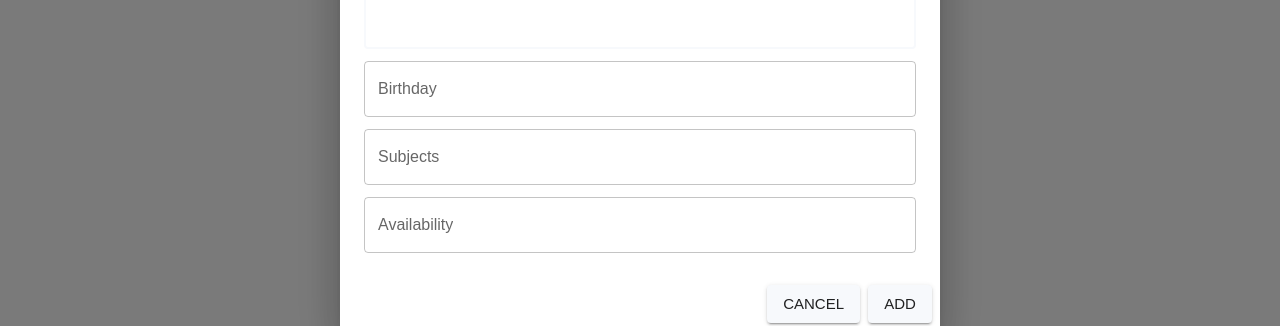
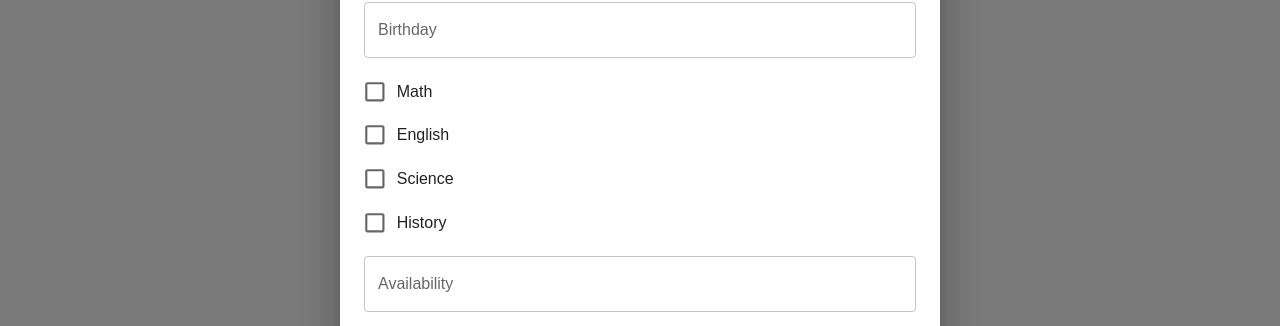
Before and after one commit to sadieLiu/ElevateWebApp, a Next.js app: page /tutorOverview in a window 1280 px wide. Both pictures are taken after a click on the button 1227 px from the left and 120 px from the top of the page. Shown: the part 343-669 px from the top of the page. Built offline with nearby package versions, Linux system fonts and the light colour scheme; no server answers; what @mui/material-nextjs would draw is missing.

Commit message:
tutor subject boxes

```diff
--- a/app/components/TutorTable/EnhancedTable.tsx
+++ b/app/components/TutorTable/EnhancedTable.tsx
@@ -1,7 +1,7 @@
 //main table component combing all subcomponents
 "use client";
 
-import { Box, Paper, Table, TableBody, TableContainer, TablePagination, FormControlLabel, Switch } from "@mui/material";
+import { Box, Paper, Table, TableBody, TableContainer, TablePagination, FormControlLabel, Switch, Checkbox, FormGroup } from "@mui/material";
 import * as React from 'react';
 import { EnhancedTableHead } from "./EnhancedTableHead";
 import { EnhancedTableToolbar } from "./EnhancedTableToolbar";
@@ -14,6 +14,7 @@ export default function EnhancedTable() {
 
 const CURRYEAR = new Date().getFullYear();
 
+const [selectedSubjects, setSelectedSubjects] = React.useState<string[]>([]);
 
 // get data from database for rows
 const [rows, setRows] = React.useState<Data[]>([]);
@@ -32,7 +33,19 @@ React.useEffect(() => {
     }))
     )
   );
+
 }, []);
+
+//tutor subjects funtionality
+const handleSubjectChange = (event: React.ChangeEvent<HTMLInputElement>) => {
+  const subject = event.target.name;
+
+  setSelectedSubjects(prev =>
+    event.target.checked
+      ? [...prev, subject]                 // add subject
+      : prev.filter(s => s !== subject)    // remove subject
+  );
+};
 
   const [order, setOrder] = React.useState<Order>("asc");
   const [orderBy, setOrderBy] = React.useState<keyof Data>("name");
@@ -76,6 +89,7 @@ React.useEffect(() => {
 
 // add  functionality
 async function handleAddTutor() {
+  const subjectString = selectedSubjects.join (", "); //concat subjects into a single string
   await fetch("http://127.0.0.1:5000/api/tutors", {
     method: "POST",
     headers: { "Content-Type": "application/json" },
@@ -84,7 +98,7 @@ async function handleAddTutor() {
       passwordHash: newPasswordHash,
       name: newName,
       birthday: newBirthday,
-      subjects: newSubjects,
+      subjects: subjectString,
       availability: newAvailability,
     }),
   });
@@ -100,7 +114,7 @@ async function handleAddTutor() {
   setNewPasswordHash("");
   setNewName("");
   setNewBirthday("");
-  setNewSubjects("");
+  setSelectedSubjects([]);
   setNewAvailability("");
 }
 
@@ -234,13 +248,41 @@ async function handleAddTutor() {
       }
 
     />
-    <TextField
-      margin="dense"
-      label="Subjects"
-      fullWidth
-      value={newSubjects}
-      onChange={(e) => setNewSubjects(e.target.value)}
-    />
+
+    <FormControl fullWidth margin="dense">
+        <FormControlLabel
+          control={
+            <Checkbox name="Math"
+            checked={selectedSubjects.includes("Math")}
+            onChange={handleSubjectChange}
+            />
+          } label="Math"
+        />
+        <FormControlLabel
+          control={
+            <Checkbox name="English"
+            checked={selectedSubjects.includes("English")}
+            onChange={handleSubjectChange}
+            />
+          } label="English"
+        />
+        <FormControlLabel
+          control={
+            <Checkbox name="Science"
+            checked={selectedSubjects.includes("Science")}
+            onChange={handleSubjectChange}
+            />
+          } label="Science"
+        />
+        <FormControlLabel
+          control={
+            <Checkbox name="History"
+            checked={selectedSubjects.includes("History")}
+            onChange={handleSubjectChange}
+            />
+          } label="History"
+        />
+    </FormControl>
 
     <TextField
       margin="dense"
```
